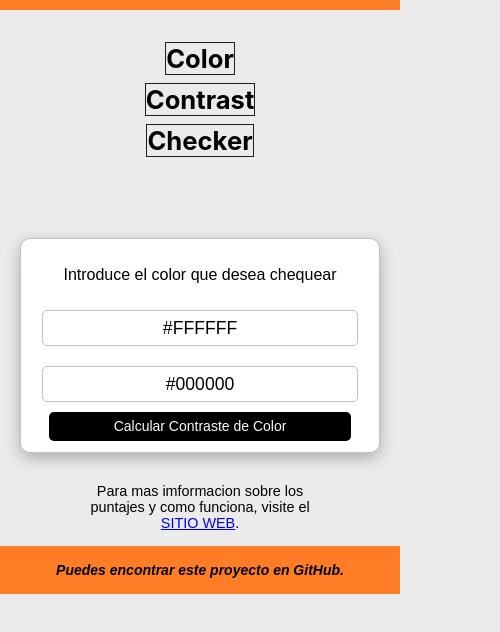
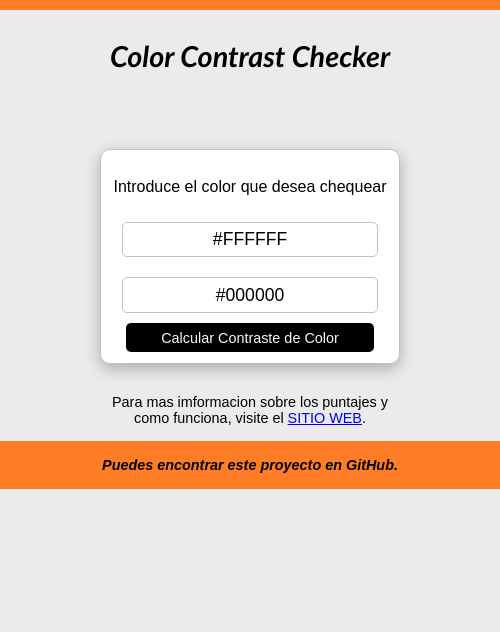
Before and after one commit to Franqsanz/color-contrast-checker-browser-extension, a browser extension: page popup.html in a window 400 px wide. Shown: the whole page, 500 px wide, since content can reach past the window. Drawn offline with Linux system fonts and the light colour scheme.

Commit message:
update desing and rename index.html => popup.html

```diff
--- a/css/style.css
+++ b/css/style.css
@@ -1,6 +1,16 @@
+:root {
+  --orange: #ff7d27;
+  --font-arial: Arial, Helvetica, sans-serif;
+  --font-trebuchet: 'Trebuchet MS', 'Lucida Sans Unicode', 'Lucida Grande',
+    'Lucida Sans', Arial, sans-serif;
+  --font-size-small: 0.9rem;
+  --text-align-center: center;
+}
+
 body {
+  width: 500px;
   margin: 0;
-  font-family: Arial, Helvetica, sans-serif;
+  font-family: var(--font-arial);
   background: #ebebeb;
 }
 
@@ -14,37 +24,30 @@ body {
 }
 
 header {
-  border-top: 10px solid #ff7d27;
+  border-top: 10px solid var(--orange);
 }
 
 .contentLogo {
-  width: 140px;
-  font-size: 1.6rem;
+  width: 400px;
+  font-size: 1.8rem;
   padding: 1.2rem;
-  text-align: center;
+  text-align: var(--text-align-center);
   margin: 10px auto;
   font-weight: 700;
-  font-family: -apple-system, BlinkMacSystemFont, 'Segoe UI', Roboto, Oxygen,
-    Ubuntu, Cantarell, 'Open Sans', 'Helvetica Neue', sans-serif;
-}
-
-.title {
-  line-height: 1.6;
-  outline: 1.5px solid #1f1f1f;
+  font-style: italic;
+  font-family: var(--font-trebuchet);
 }
 
 .contentChecker {
-  width: 90%;
-  /* padding: 1.1rem; */
+  width: 60%;
   margin: auto;
-  text-align: center;
-  font-size: 14px;
+  text-align: var(--text-align-center);
+  font-size: var(--font-size-small);
 }
 
 .inputs {
   background: white;
   display: flex;
-  /* width: 0%; */
   padding: 0.7rem;
   margin: 15px auto;
   flex-direction: column;
@@ -61,26 +64,15 @@ input,
 button {
   padding: 0.4rem;
   margin: 10px;
-  text-align: center;
+  text-align: var(--text-align-center);
   font-size: 1.1rem;
   border-radius: 5px;
   border: 1px solid #c2c2c2;
+  outline: none;
 }
 
-input[type='button'] {
-  width: 200px;
-  outline: none;
-  background: #000000;
-  color: #eeeeee;
-  transition: all 0.1s;
-  border: none;
-}
-
-input[type='button']:focus {
-  background: #ffc700;
-  color: #000000;
-  outline: 1px dashed #000000;
-  transform: translateY(3px);
+input:focus {
+  border: 1px solid var(--orange);
 }
 
 button {
@@ -93,20 +85,33 @@ button {
   border: none;
   margin: auto;
   border-radius: 5px;
-  font-size: 14px;
+  font-size: var(--font-size-small);
+}
+
+button:active {
+  background: var(--orange);
+}
+
+button:focus {
+  outline: 1px solid #ffc700;
 }
 
 .contentResult {
   display: flex;
-  flex-direction: column;
   padding: 1rem;
-  font-size: 14px;
+  font-size: var(--font-size-small);
+  text-align: var(--text-align-center);
+}
+
+h2 {
+  margin-top: 0;
+  font-size: 1.3rem;
 }
 
 li {
   list-style: none;
   background: white;
-  margin: 7px;
+  margin: 5px;
   padding: 0.7rem;
   box-shadow: 0 5px 15px #acacac;
   border-radius: 10px;
@@ -116,9 +121,8 @@ li {
 .green,
 .red {
   margin: 0;
-  margin: 10px 0 0 0;
-  font-size: 1.1rem;
-  text-align: center;
+  margin: 20px 0 0 0;
+  font-size: 1.2rem;
 }
 
 .green {
@@ -126,23 +130,23 @@ li {
 }
 
 .red {
-  color: #ff1717;
+  color: #e71111;
 }
 
 .pInfo {
-  width: 245px;
+  width: 60%;
   margin: auto;
   padding: 15px;
-  text-align: center;
-  font-size: 0.9rem;
+  text-align: var(--text-align-center);
+  font-size: var(--font-size-small);
 }
 
 footer {
-  text-align: center;
-  font-size: 14px;
+  text-align: var(--text-align-center);
+  font-size: var(--font-size-small);
   padding: 1rem;
   color: #000000;
   font-weight: bold;
   font-style: italic;
-  background: #ff7d27;
+  background: var(--orange);
 }
--- a/js/index.js
+++ b/js/index.js
@@ -47,25 +47,25 @@ btn.addEventListener('click', () => {
 
     const result = `
         <li>
-            AA-Nivel de texto grande:
+            <h2>AA</h2> Nivel de texto grande
             ${ratio < 1 / 3
             ? `<p class="green">✔ PASS</p>`
             : `<p class="red">✖ FAIL</p>`}
         </li>
         <li>
-            AA-Nivel de texto pequeño:
+            <h2>AA</h2> Nivel de texto pequeño
             ${ratio < 1 / 4.5
             ? `<p class="green">✔ PASS</p>`
             : `<p class="red">✖ FAIL </p>`}
         </li>
         <li>
-            AAA-Nivel de texto grande:
+            <h2>AAA</h2> Nivel de texto grande
             ${ratio < 1 / 4.5
             ? `<p class="green">✔ PASS</p>`
             : `<p class="red">✖ FAIL </p>`}
         </li>
         <li>
-            AAA-Nivel de texto pequeño:
+            <h2>AAA</h2> Nivel de texto pequeño
             ${ratio < 1 / 7
             ? `<p class="green">✔ PASS</p>`
             : `<p class="red">✖ FAIL </p>`}
--- a/index.html
+++ b/popup.html
@@ -11,9 +11,7 @@
 <body>
     <header></header>
     <section class="contentLogo">
-        <span class="title">Color</span>
-        <span class="title">Contrast</span>
-        <span class="title">Checker</span>
+        Color Contrast Checker
     </section>
     <section class="contentResult"></section>
     <section class="contentChecker">
@@ -25,12 +23,10 @@
         </div>
     </section>
     <p class="pInfo">
-        Para mas imformacion sobre los puntajes y como funciona, visite el <a
-            href="https://colorcontrastchecker.netlify.app" target="_black" rel="noopener">SITIO WEB</a>.
+        Para mas imformacion sobre los puntajes y como funciona, visite el
+        <a href="https://colorcontrastchecker.netlify.app" target="_black" rel="noopener">SITIO WEB</a>.
     </p>
-    <footer>
-        Puedes encontrar este proyecto en GitHub.
-    </footer>
+    <footer>Puedes encontrar este proyecto en GitHub.</footer>
     <script src="./js/index.js" defer></script>
 </body>
 
```
Also changed, not shown: edge.png, manifest.json.
